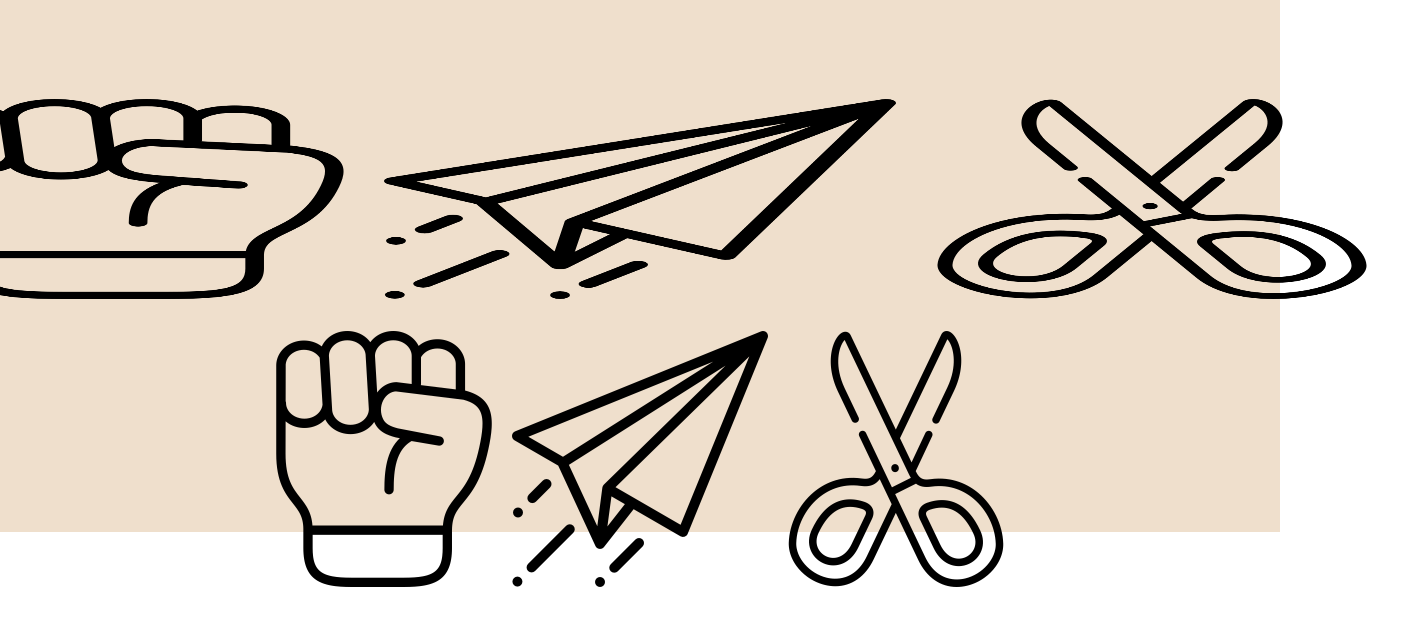
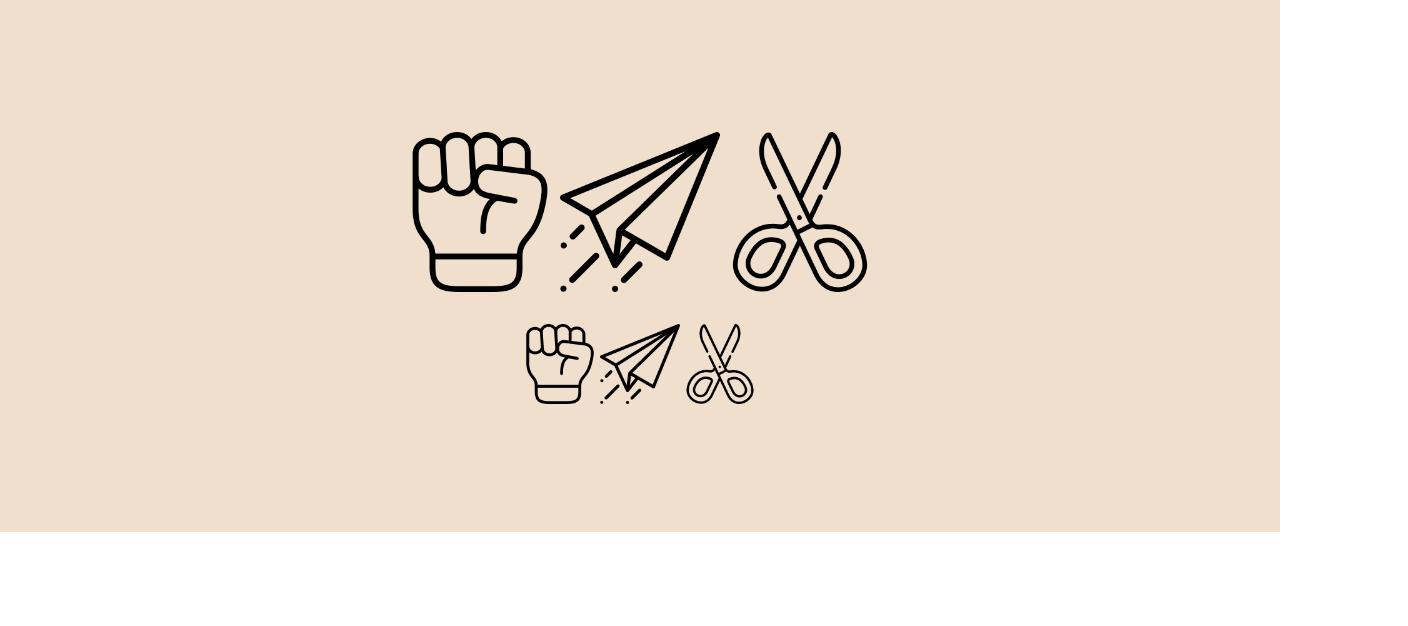
Before and after one commit to Kwadzovia/rps_game, a plain HTML site: page index.html in a window 1280 px wide. Shown: the part 268-894 px from the top of the page, 1408 px wide, since content can reach past the window. After the commit the page ends 800 px from the top, so only its background shows below. Drawn offline with Linux system fonts and the light colour scheme.

Commit message:
fix scaling

```diff
--- a/style.css
+++ b/style.css
@@ -74,7 +74,6 @@
 .userbox {
     display: flex;
     flex: 0 1 100px;
-    max-height: 25vh;
     margin-top: auto;
     /* margin-bottom: 10vh; */
 }
@@ -85,9 +84,16 @@
     margin-bottom: 8rem;
 }
 
+#user-rock-img,
+#user-paper-img,
+#user-scissors-img {
+    width: 20vh;
+    height: 20vh;
+}
+
 #cpu-rock-img,
 #cpu-paper-img,
 #cpu-scissors-img {
-    width: 50%;
-    height: 50%;
+    width: 10vh;
+    height: 10vh;
 }
```
